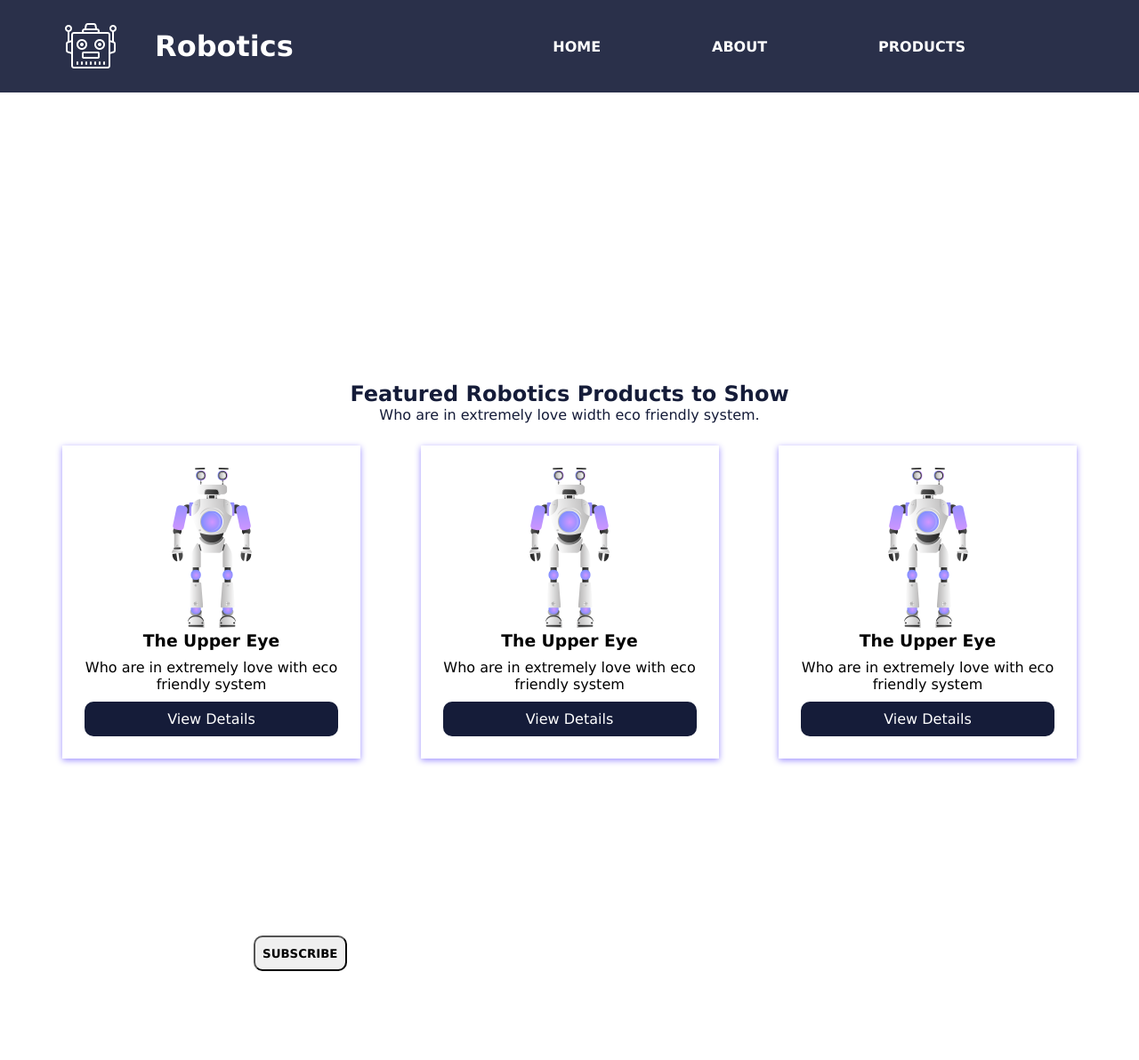
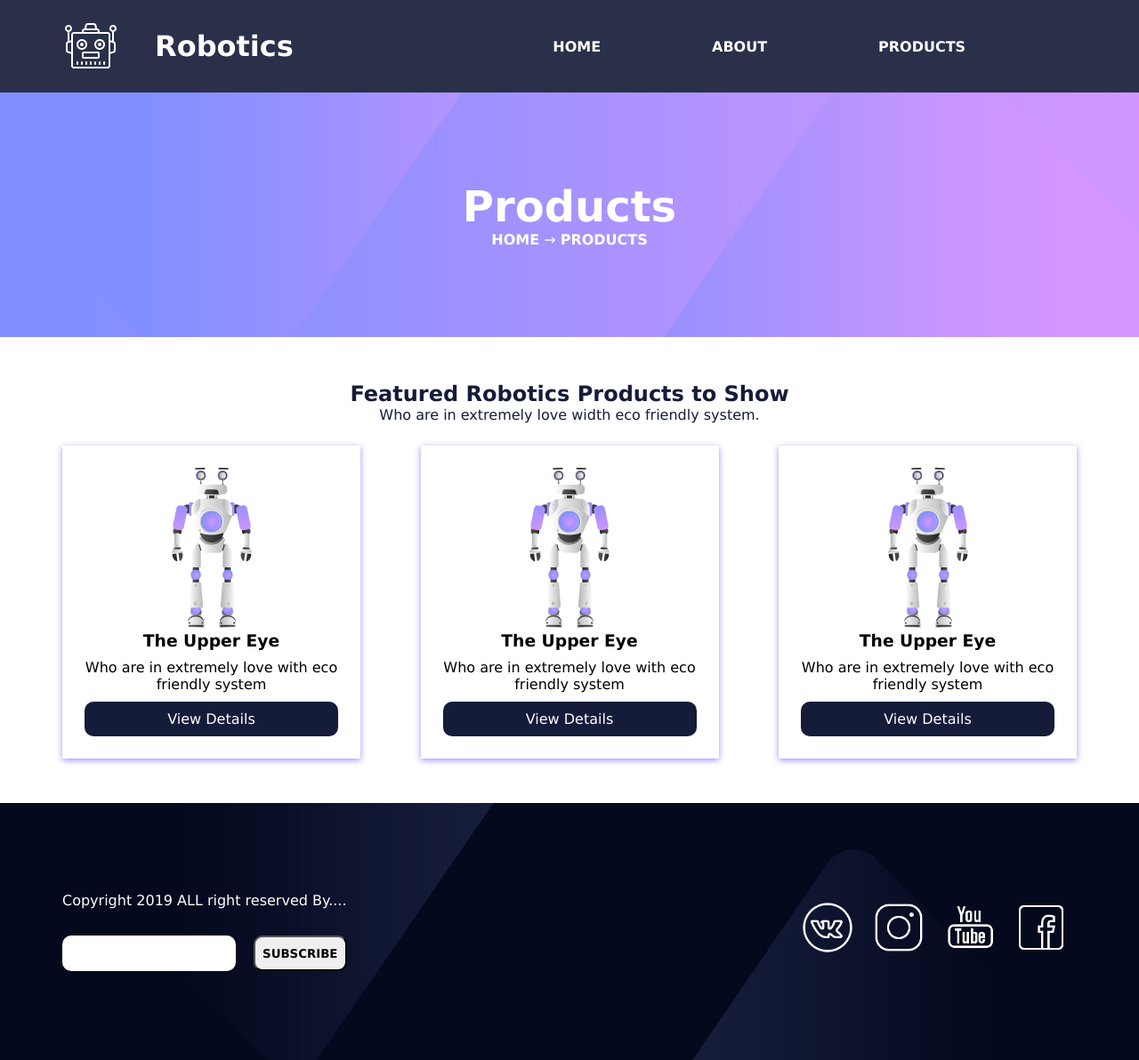
Before and after one commit to Fiinee/Fiinee.github.io, a plain HTML site: page index.html in a window 1280 px wide. Shown: the whole page at 89% size. Drawn offline with Linux system fonts and the light colour scheme.

Commit message:
Update index.css

```diff
--- a/index.css
+++ b/index.css
@@ -40,7 +40,7 @@
 
 .banner-section{
     padding: 100px 0;
-    background: url(img/banner-bg.jpg);
+    background: url(banner-bg.jpg);
     background-size: cover;
     background-position: center;
 }
@@ -98,7 +98,7 @@
 /* FOOTER */
 
 .footer{
-    background: url(img/footer-bg.jpg);
+    background: url(footer-bg.jpg);
     background-size: cover;
     padding: 100px 0px;
 }
```
